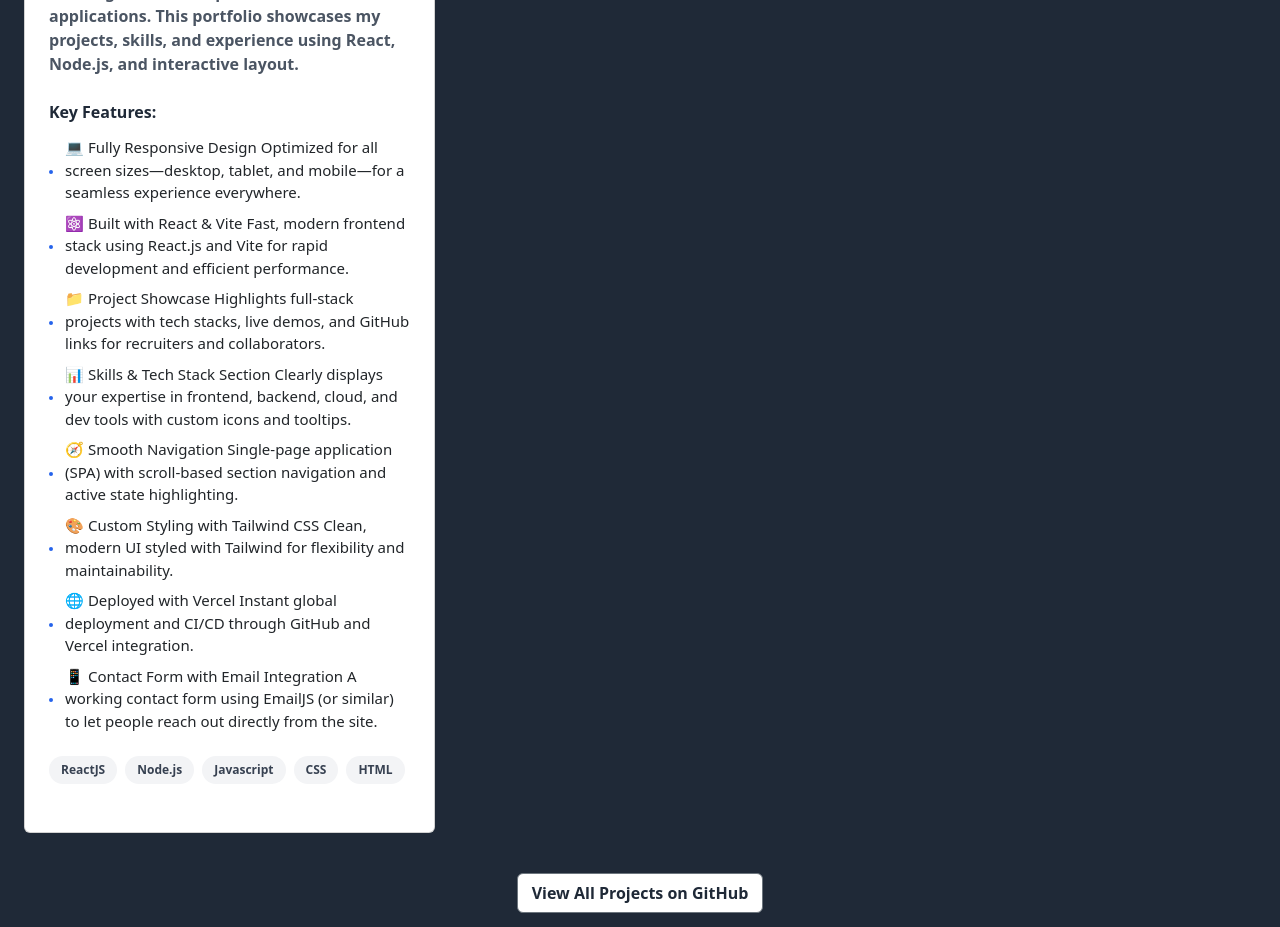
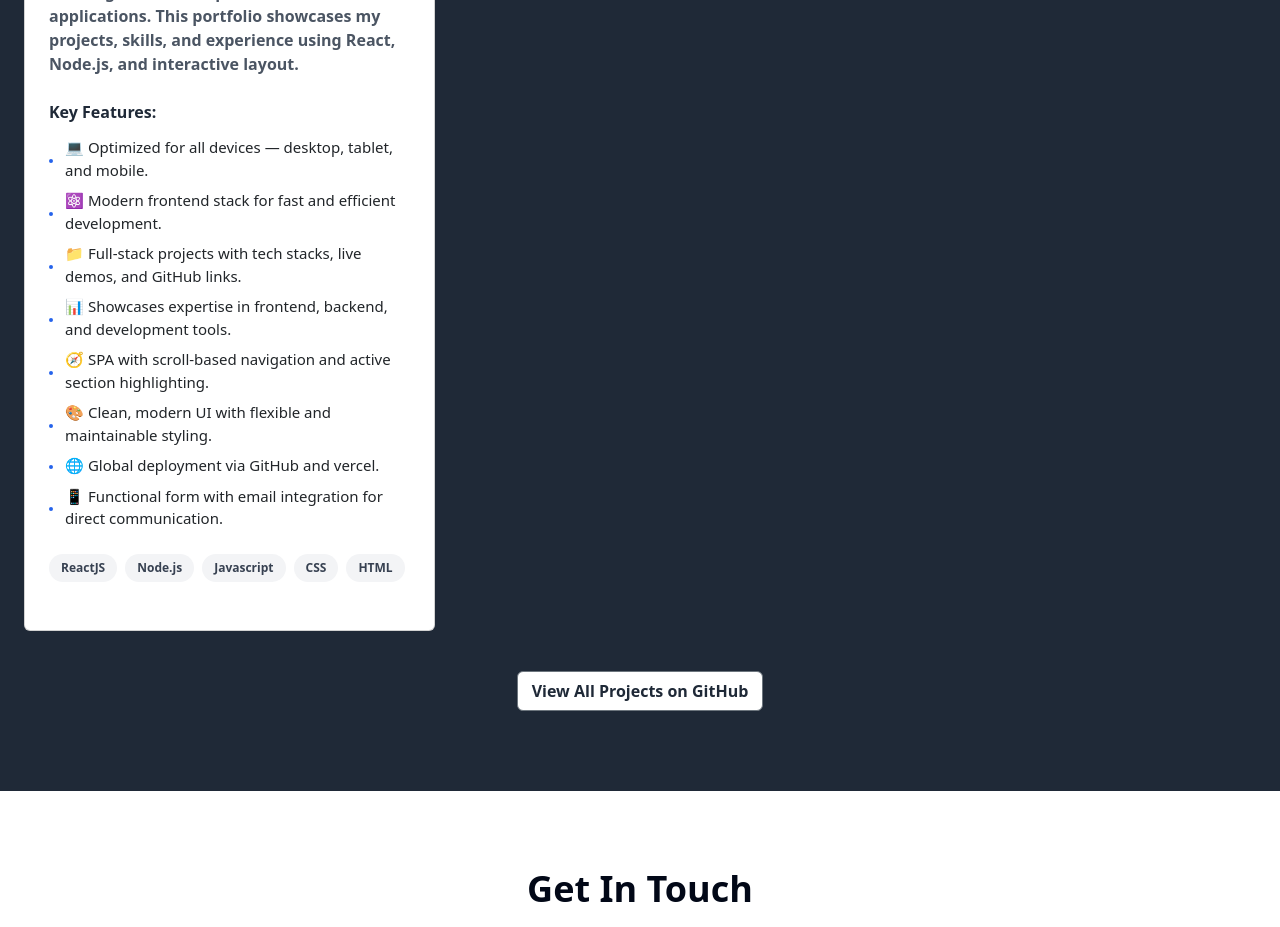
Before and after one commit to BoraHitu/myPortfolio, a React (Vite) app: page / in a window 1280 px wide. Shown: the part 4640-5567 px from the top of the page. Built offline with nearby package versions, Linux system fonts and the light colour scheme.

Commit message:
Update Projects.jsx

```diff
--- a/src/pages/Projects.jsx
+++ b/src/pages/Projects.jsx
@@ -8,14 +8,14 @@ function Projects() {
       overview:
         'I am a web developer passionate about building modern, responsive web applications. This portfolio showcases my projects, skills, and experience using React, Node.js, and  interactive layout.',
       features: [
-'💻 Fully Responsive Design Optimized for all screen sizes—desktop, tablet, and mobile—for a seamless experience everywhere.',
-'⚛️ Built with React & Vite Fast, modern frontend stack using React.js and Vite for rapid development and efficient performance.',
-'📁 Project Showcase Highlights full-stack projects with tech stacks, live demos, and GitHub links for recruiters and collaborators.',
-'📊 Skills & Tech Stack Section Clearly displays your expertise in frontend, backend, cloud, and dev tools with custom icons and tooltips.',
-'🧭 Smooth Navigation Single-page application (SPA) with scroll-based section navigation and active state highlighting.',
-'🎨 Custom Styling with Tailwind CSS Clean, modern UI styled with Tailwind for flexibility and maintainability.',
-'🌐 Deployed with Vercel Instant global deployment and CI/CD through GitHub and Vercel integration.',
-'📱 Contact Form with Email Integration A working contact form using EmailJS (or similar) to let people reach out directly from the site.'
+'💻 Optimized for all devices — desktop, tablet, and mobile.',
+'⚛️ Modern frontend stack for fast and efficient development.',
+'📁 Full-stack projects with tech stacks, live demos, and GitHub links.',
+'📊 Showcases expertise in frontend, backend, and development tools.',
+'🧭 SPA with scroll-based navigation and active section highlighting.',
+'🎨 Clean, modern UI with flexible and maintainable styling.',
+'🌐 Global deployment via GitHub and vercel.',
+'📱 Functional form with email integration for direct communication.'
 
       ],
       skills: [
```
